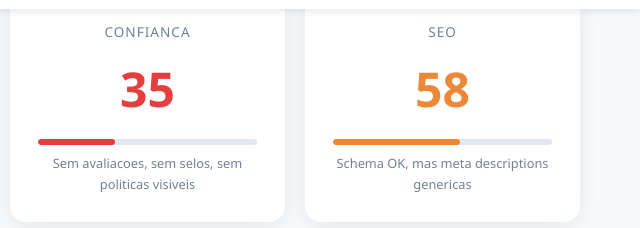
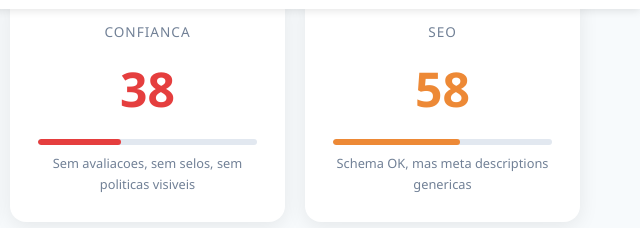
Before and after one commit to matheusfmourao/projeto-claude-code, a website: page auditoria/relatorio-auditoria-lyvafit.html in a window 1280 px wide. Shown: the part 255-483 px from the top of the page, 640-1280 px from the left. Drawn offline with Linux system fonts and the light colour scheme.

Commit message:
auto: atualizar arquivos

```diff
--- a/auditoria/relatorio-auditoria-lyvafit.html
+++ b/auditoria/relatorio-auditoria-lyvafit.html
@@ -196,8 +196,8 @@ tr:hover { background: var(--gray-50); }
   </div>
   <div class="score-card">
     <div class="score-label">Confianca</div>
-    <div class="score-value score-critical">35</div>
-    <div class="score-bar"><div class="score-bar-fill bar-critical" style="width: 35%"></div></div>
+    <div class="score-value score-critical">38</div>
+    <div class="score-bar"><div class="score-bar-fill bar-critical" style="width: 38%"></div></div>
     <div style="font-size:0.8rem;color:var(--gray-600);margin-top:8px">Sem avaliacoes, sem selos, sem politicas visiveis</div>
   </div>
   <div class="score-card">
```
